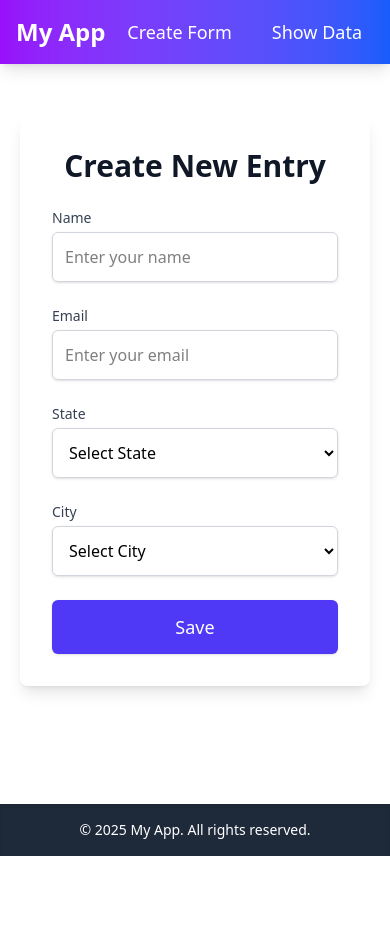
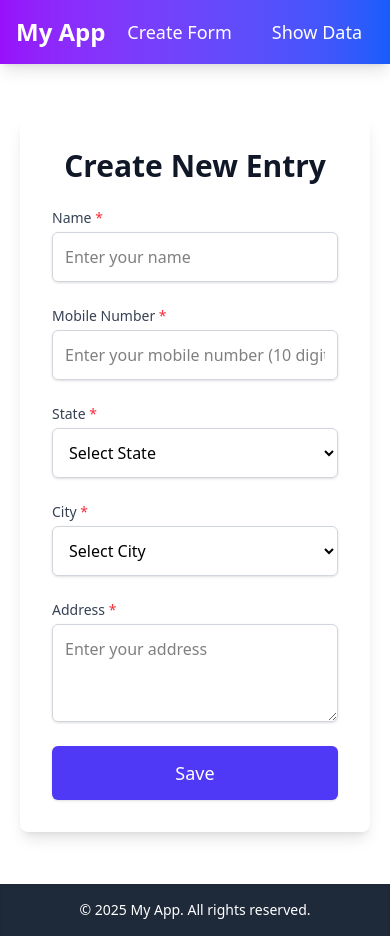
Before and after one commit to pranjalkuhikar/Project, a React (Vite) app in the folder client/: page /create in a window 390 px wide. Before the commit the page ends 856 px from the top, so only its background shows below. Built offline with nearby package versions, Linux system fonts and the light colour scheme.

Commit message:
feat(form): enhance form functionality with CRUD operations
- Replace email field with mobile number and add address field
- Implement delete and edit functionality in ShowForm
- Add form validation and required fields
- Improve state-city selection logic

```diff
--- a/client/src/pages/Create.jsx
+++ b/client/src/pages/Create.jsx
@@ -3,9 +3,10 @@ import { useState } from "react";
 export default function CreateForm() {
   const [form, setForm] = useState({
     name: "",
-    email: "",
+    mobile: "",
     state: "",
     city: "",
+    address: "",
   });
 
   const [cities, setCities] = useState([]);
@@ -17,12 +18,14 @@ export default function CreateForm() {
 
   const handleChange = (e) => {
     const { name, value } = e.target;
-    setForm({ ...form, [name]: value });
-
-    if (name === "state") {
-      setCities(statesCities[value] || []);
-      setForm({ ...form, state: value, city: "" });
-    }
+    setForm((prevForm) => {
+      const newForm = { ...prevForm, [name]: value };
+      if (name === "state") {
+        setCities(statesCities[value] || []);
+        newForm.city = ""; // Reset city when state changes
+      }
+      return newForm;
+    });
   };
 
   const handleSubmit = async (e) => {
@@ -38,10 +41,17 @@ export default function CreateForm() {
 
   return (
     <div className="container mx-auto p-8 bg-white shadow-lg rounded-lg mt-8 max-w-md">
-      <h2 className="text-3xl font-extrabold text-gray-900 mb-6 text-center">Create New Entry</h2>
+      <h2 className="text-3xl font-extrabold text-gray-900 mb-6 text-center">
+        Create New Entry
+      </h2>
       <form onSubmit={handleSubmit} className="space-y-6">
         <div>
-          <label htmlFor="name" className="block text-sm font-medium text-gray-700">Name</label>
+          <label
+            htmlFor="name"
+            className="block text-sm font-medium text-gray-700"
+          >
+            Name <span className="text-red-500">*</span>
+          </label>
           <input
             type="text"
             id="name"
@@ -49,27 +59,42 @@ export default function CreateForm() {
             placeholder="Enter your name"
             onChange={handleChange}
             className="mt-1 block w-full p-3 border border-gray-300 rounded-md shadow-sm focus:ring-indigo-500 focus:border-indigo-500 sm:text-sm"
+            required
           />
         </div>
         <div>
-          <label htmlFor="email" className="block text-sm font-medium text-gray-700">Email</label>
+          <label
+            htmlFor="mobile"
+            className="block text-sm font-medium text-gray-700"
+          >
+            Mobile Number <span className="text-red-500">*</span>
+          </label>
           <input
-            type="email"
-            id="email"
-            name="email"
-            placeholder="Enter your email"
+            type="tel"
+            id="mobile"
+            name="mobile"
+            placeholder="Enter your mobile number (10 digits)"
             onChange={handleChange}
             className="mt-1 block w-full p-3 border border-gray-300 rounded-md shadow-sm focus:ring-indigo-500 focus:border-indigo-500 sm:text-sm"
+            pattern="[0-9]{10}"
+            maxLength="10"
+            required
           />
         </div>
 
         <div>
-          <label htmlFor="state" className="block text-sm font-medium text-gray-700">State</label>
+          <label
+            htmlFor="state"
+            className="block text-sm font-medium text-gray-700"
+          >
+            State <span className="text-red-500">*</span>
+          </label>
           <select
             id="state"
             name="state"
             onChange={handleChange}
             className="mt-1 block w-full p-3 border border-gray-300 rounded-md shadow-sm focus:ring-indigo-500 focus:border-indigo-500 sm:text-sm"
+            required
           >
             <option value="">Select State</option>
             {Object.keys(statesCities).map((st) => (
@@ -81,13 +106,19 @@ export default function CreateForm() {
         </div>
 
         <div>
-          <label htmlFor="city" className="block text-sm font-medium text-gray-700">City</label>
+          <label
+            htmlFor="city"
+            className="block text-sm font-medium text-gray-700"
+          >
+            City <span className="text-red-500">*</span>
+          </label>
           <select
             id="city"
             name="city"
             onChange={handleChange}
             value={form.city}
             className="mt-1 block w-full p-3 border border-gray-300 rounded-md shadow-sm focus:ring-indigo-500 focus:border-indigo-500 sm:text-sm"
+            required
           >
             <option value="">Select City</option>
             {cities.map((c) => (
@@ -96,6 +127,24 @@ export default function CreateForm() {
               </option>
             ))}
           </select>
+        </div>
+
+        <div>
+          <label
+            htmlFor="address"
+            className="block text-sm font-medium text-gray-700"
+          >
+            Address <span className="text-red-500">*</span>
+          </label>
+          <textarea
+            id="address"
+            name="address"
+            placeholder="Enter your address"
+            onChange={handleChange}
+            rows="3"
+            className="mt-1 block w-full p-3 border border-gray-300 rounded-md shadow-sm focus:ring-indigo-500 focus:border-indigo-500 sm:text-sm"
+            required
+          ></textarea>
         </div>
 
         <button
--- a/client/src/pages/Show.jsx
+++ b/client/src/pages/Show.jsx
@@ -1,34 +1,119 @@
-import { useEffect, useState } from "react";
+import { useState, useEffect } from "react";
 
 export default function ShowForm() {
   const [data, setData] = useState([]);
 
   useEffect(() => {
-    fetch("/api/form")
-      .then((res) => res.json())
-      .then(setData);
+    // Dummy data for demonstration
+    const dummyData = [
+      {
+        id: 1,
+        name: "John Doe",
+        mobile: "1234567890",
+        state: "California",
+        city: "Los Angeles",
+        address: "123 Main St",
+      },
+      {
+        id: 2,
+        name: "Jane Smith",
+        mobile: "0987654321",
+        state: "New York",
+        city: "New York City",
+        address: "456 Oak Ave",
+      },
+    ];
+    setData(dummyData);
   }, []);
+
+  const handleDelete = (id) => {
+    setData(data.filter((item) => item.id !== id));
+  };
+
+  const handleEdit = (id) => {
+    console.log("Edit item with id:", id);
+    // Implement edit logic here
+  };
 
   return (
     <div className="container mx-auto p-8 bg-white shadow-lg rounded-lg mt-8">
-      <h2 className="text-3xl font-extrabold text-gray-900 mb-6 text-center">All Form Data</h2>
+      <h2 className="text-3xl font-extrabold text-gray-900 mb-6 text-center">
+        Data Entries
+      </h2>
       <div className="overflow-x-auto">
         <table className="min-w-full divide-y divide-gray-200">
           <thead className="bg-gray-50">
             <tr>
-              <th scope="col" className="px-6 py-3 text-left text-xs font-medium text-gray-500 uppercase tracking-wider">Name</th>
-              <th scope="col" className="px-6 py-3 text-left text-xs font-medium text-gray-500 uppercase tracking-wider">Email</th>
-              <th scope="col" className="px-6 py-3 text-left text-xs font-medium text-gray-500 uppercase tracking-wider">State</th>
-              <th scope="col" className="px-6 py-3 text-left text-xs font-medium text-gray-500 uppercase tracking-wider">City</th>
+              <th
+                scope="col"
+                className="px-6 py-3 text-left text-xs font-medium text-gray-500 uppercase tracking-wider"
+              >
+                Name
+              </th>
+              <th
+                scope="col"
+                className="px-6 py-3 text-left text-xs font-medium text-gray-500 uppercase tracking-wider"
+              >
+                Mobile Number
+              </th>
+              <th
+                scope="col"
+                className="px-6 py-3 text-left text-xs font-medium text-gray-500 uppercase tracking-wider"
+              >
+                State
+              </th>
+              <th
+                scope="col"
+                className="px-6 py-3 text-left text-xs font-medium text-gray-500 uppercase tracking-wider"
+              >
+                City
+              </th>
+              <th
+                scope="col"
+                className="px-6 py-3 text-left text-xs font-medium text-gray-500 uppercase tracking-wider"
+              >
+                Address
+              </th>
+              <th
+                scope="col"
+                className="px-6 py-3 text-left text-xs font-medium text-gray-500 uppercase tracking-wider"
+              >
+                Actions
+              </th>
             </tr>
           </thead>
           <tbody className="bg-white divide-y divide-gray-200">
-            {data.map((d, i) => (
-              <tr key={i} className="hover:bg-gray-100">
-                <td className="px-6 py-4 whitespace-nowrap text-sm font-medium text-gray-900">{d.name}</td>
-                <td className="px-6 py-4 whitespace-nowrap text-sm text-gray-500">{d.email}</td>
-                <td className="px-6 py-4 whitespace-nowrap text-sm text-gray-500">{d.state}</td>
-                <td className="px-6 py-4 whitespace-nowrap text-sm text-gray-500">{d.city}</td>
+            {data.map((item) => (
+              <tr key={item.id} className="hover:bg-gray-100">
+                <td className="px-6 py-4 whitespace-nowrap text-sm font-medium text-gray-900">
+                  {item.name}
+                </td>
+                <td className="px-6 py-4 whitespace-nowrap text-sm text-gray-500">
+                  {item.mobile}
+                </td>
+                <td className="px-6 py-4 whitespace-nowrap text-sm text-gray-500">
+                  {item.state}
+                </td>
+                <td className="px-6 py-4 whitespace-nowrap text-sm text-gray-500">
+                  {item.city}
+                </td>
+                <td className="px-6 py-4 whitespace-nowrap text-sm text-gray-500">
+                  {item.address}
+                </td>
+                <td className="px-6 py-4 whitespace-nowrap text-right text-sm font-medium">
+                  <button
+                    onClick={() => handleEdit(item.id)}
+                    className="text-indigo-600 hover:text-indigo-900 mr-4"
+                  >
+                    Edit
+                  </button>
+                  <button
+                    onClick={() => handleDelete(item.id)}
+                    className="text-red-600 hover:text-red-900"
+                  >
+                    Delete
+                  </button>
+                </td>
               </tr>
             ))}
           </tbody>
```
